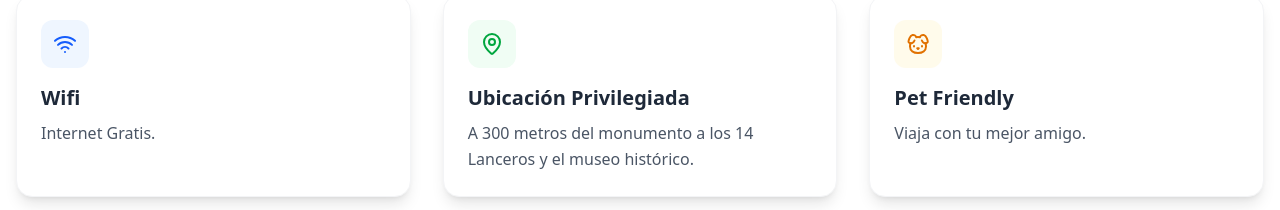
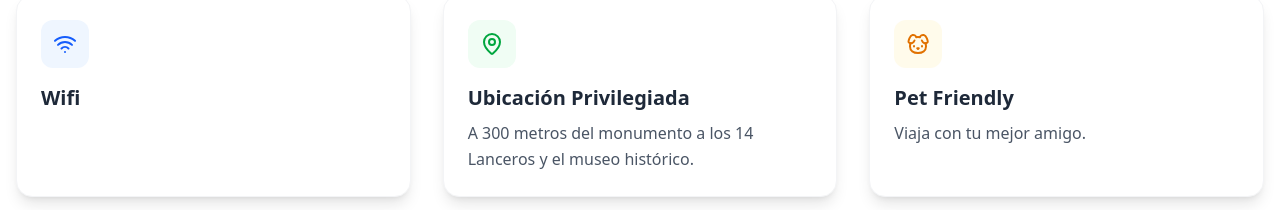
Before and after one commit to diegooo555/right-now, a React (Vite) app: page / in a window 1280 px wide. Shown: the part 1380-1590 px from the top of the page. Built offline with nearby package versions, Linux system fonts and the light colour scheme.

Commit message:
Wifi Service update.

```diff
--- a/src/components/hotel/Services.jsx
+++ b/src/components/hotel/Services.jsx
@@ -14,7 +14,7 @@ const Services = () => {
               {
                 icon: Wifi,
                 title: "Wifi",
-                desc: "Internet Gratis.",
+                desc: "",
                 bg: "bg-blue-50",
                 iconColor: "text-blue-600",
               },
```
